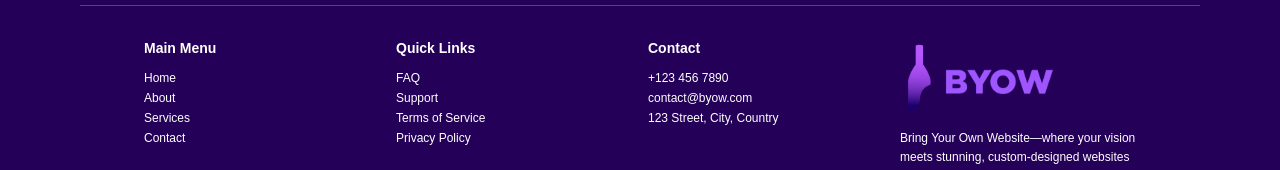
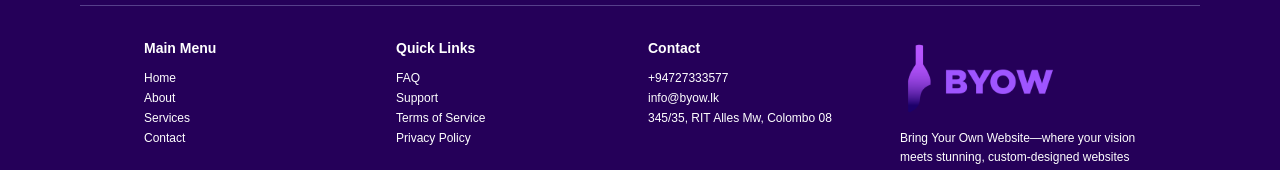
Before and after one commit to codezelat/byow-static-site, a Next.js app: page /about in a window 1280 px wide. Shown: the part 2761-2931 px from the top of the page. Built offline with nearby package versions, Linux system fonts and the light colour scheme.

Commit message:
Update contact information and social links for accuracy

```diff
--- a/app/data/footerdata.ts
+++ b/app/data/footerdata.ts
@@ -4,7 +4,7 @@ export const socialLinks = [
   { id: 1, Icon: Facebook, url: "https://facebook.com" },
   { id: 2, Icon: LinkedIn, url: "https://linkedin.com" },
   { id: 3, Icon: X, url: "https://twitter.com" },
-  { id: 4, Icon: WhatsApp, url: "https://wa.me/1234567890" },
+  { id: 4, Icon: WhatsApp, url: "https://wa.me/94727333577" },
   { id: 5, Icon: YouTube, url: "https://youtube.com" },
   { id: 6, Icon: Instagram, url: "https://instagram.com" },
 ];
@@ -24,7 +24,7 @@ export const quickLinks = [
 ];
 
 export const contactInfo = [
-  { id: 1, info: "+123 456 7890" },
-  { id: 2, info: "contact@byow.com" },
-  { id: 3, info: "123 Street, City, Country" },
+  { id: 1, info: "+94727333577" },
+  { id: 2, info: "info@byow.lk" },
+  { id: 3, info: "345/35, RIT Alles Mw, Colombo 08" },
 ];
--- a/app/popup/popup-page.tsx
+++ b/app/popup/popup-page.tsx
@@ -212,7 +212,7 @@ export default function PopupPage({ onClose }: PopupPageProps) {
                           className="w-4 h-4 2xs:w-5 2xs:h-5"
                         />
                         <span className="text-xs 2xs:text-sm">
-                          info@byow.com
+                          info@byow.lk
                         </span>
                       </div>
                     </div>
@@ -226,7 +226,7 @@ export default function PopupPage({ onClose }: PopupPageProps) {
                           className="w-4 h-4 2xs:w-5 2xs:h-5"
                         />
                         <span className="text-xs 2xs:text-sm">
-                          +9411 234 8276
+                          +94727333577
                         </span>
                       </div>
                     </div>
@@ -265,7 +265,7 @@ export default function PopupPage({ onClose }: PopupPageProps) {
                       <YouTube className="w-4 h-4 2xs:w-5 2xs:h-5" />
                     </a>
                     <a
-                      href="https://wa.me/94112348276"
+                      href="https://wa.me/94727333577"
                       target="_blank"
                       rel="noopener noreferrer"
                       className="hover:text-[#8133F1] transition"
```
